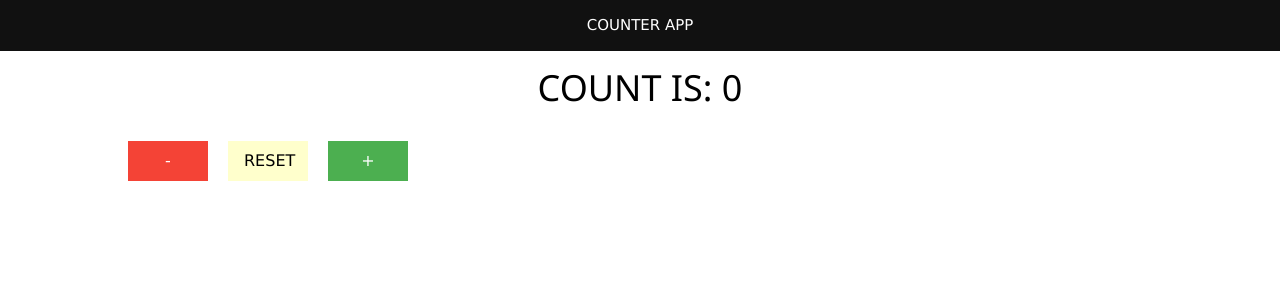
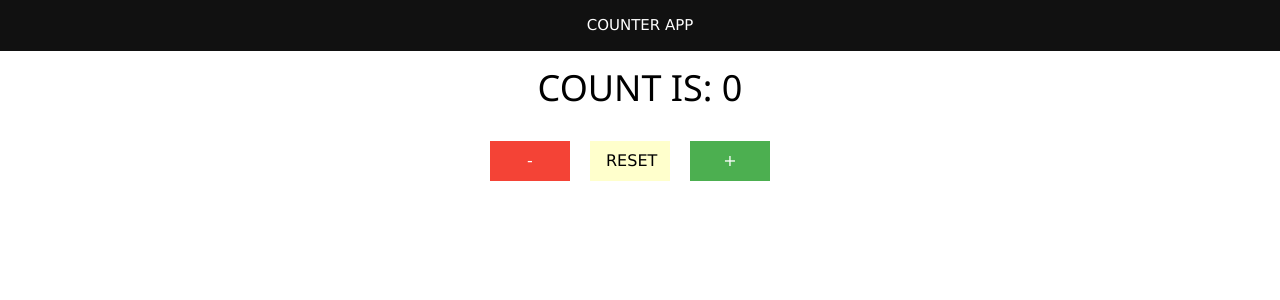
Before and after one commit to Vishall07/counter_app, a React (Create React App) app: page / in a window 1280 px wide. Shown: the top 300 px of the page. Built offline with nearby package versions, Linux system fonts and the light colour scheme.

Commit message:
header bug

```diff
--- a/src/App.css
+++ b/src/App.css
@@ -73,9 +73,10 @@ button{
 
 .btn-class{
   display: flex;
-  align-items: center;
+  align-self: center;
+  justify-content: center;
   margin:auto;
-  padding-left: 10%;
+
 
 }
 
--- a/src/App.js
+++ b/src/App.js
@@ -30,7 +30,7 @@ function App() {
       <header>
         <nav>
         <ul>
-          <li ><a href="default.asp">COUNTER APP</a></li>
+          <li ><a href="#">COUNTER APP</a></li>
 
         </ul>
         </nav>
@@ -42,7 +42,7 @@ function App() {
         </h1>
 
 
-        <div class="btn-class">
+        <div class="btn-class" >
         <p><button onClick={decreasefun} class="w3-button w3-red"><bold>-</bold></button></p>
         <p><button onClick={resetfun} class="w3-button w3-pale-yellow"><bold>RESET</bold></button></p>
         <p><button onClick={increasefun} class="w3-button w3-green"><bold>+</bold></button></p>
```
